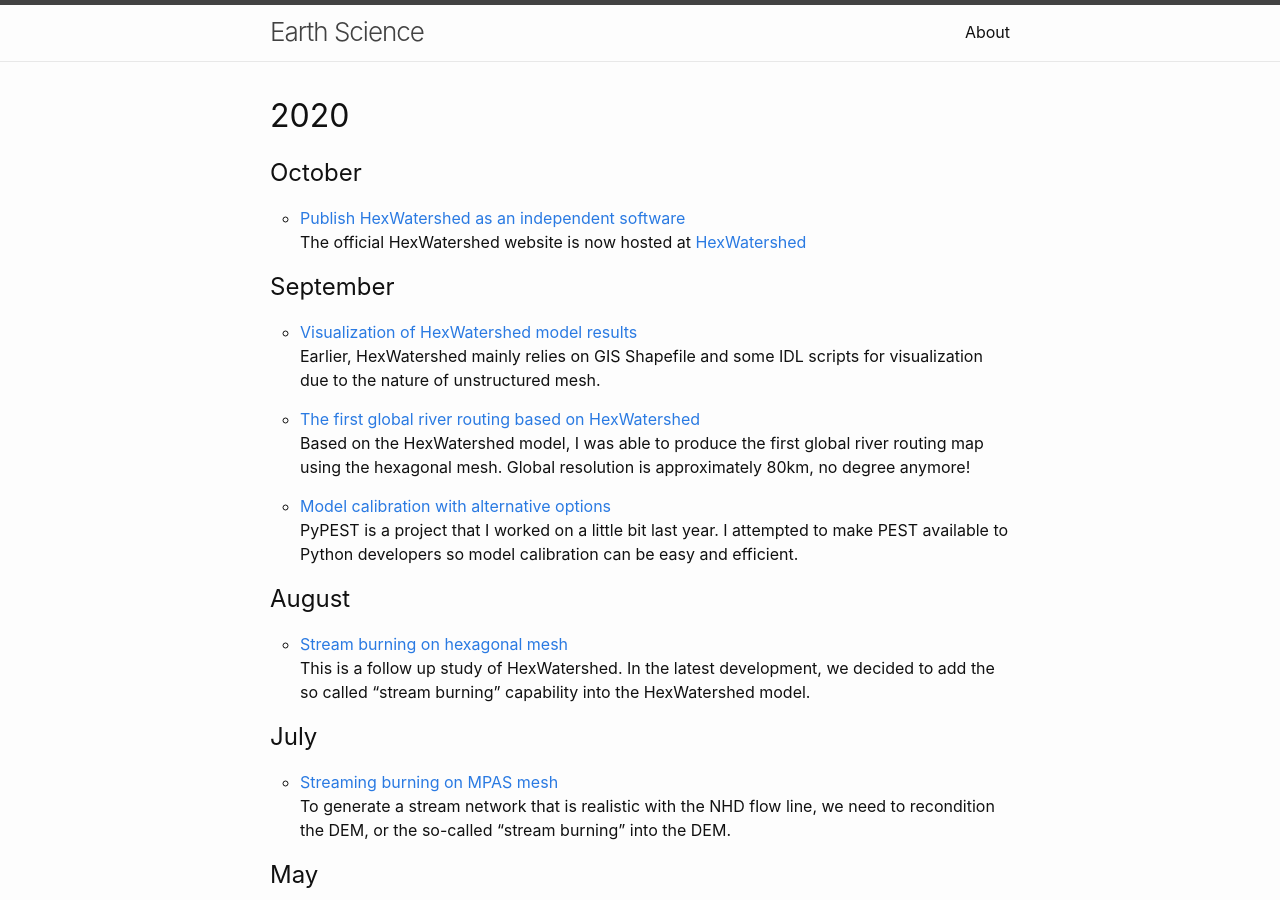
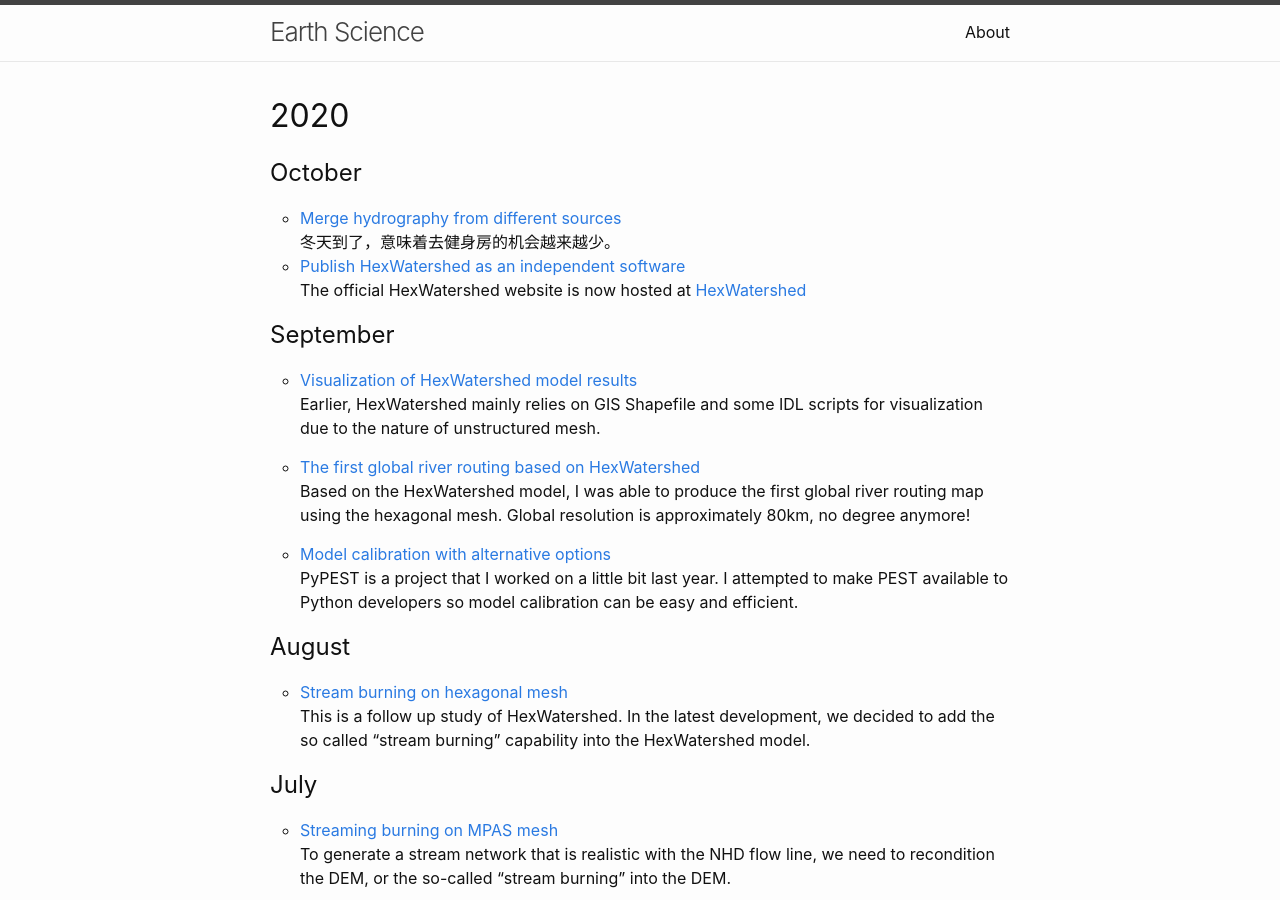
Before and after one commit to changliao/science, a Jekyll site: the page built from index.md, in a window 1280 px wide and 900 px high. Built offline with Jekyll 4.4.1, drawn with Linux system fonts in a browser that asks for light colours.

```diff
--- /dev/null
+++ b/_posts/2021/01/2021-01-03-merge-nhd-data.md
@@ -0,0 +1,12 @@
+---
+title: 'Merge hydrography from different sources'
+date: 2020-10-12
+permalink: /posts/2021/01/03/merge-nhd-data/
+excerpt: 冬天到了，意味着去健身房的机会越来越少。
+tags:
+  - Watershed
+  - Hydrology
+---
+
+The official HexWatershed website is now hosted at
+[HexWatershed](https://www.hexwatershed.org)
```
Also changed, not shown: _posts/2017/09/2017-09-01-ode-pde-and-spin-up.md (renamed from _posts/2017/09/2017-09-01-numerical-simulation-ode-pde-solver-and-spin-up.md, +1 -1 lines).
